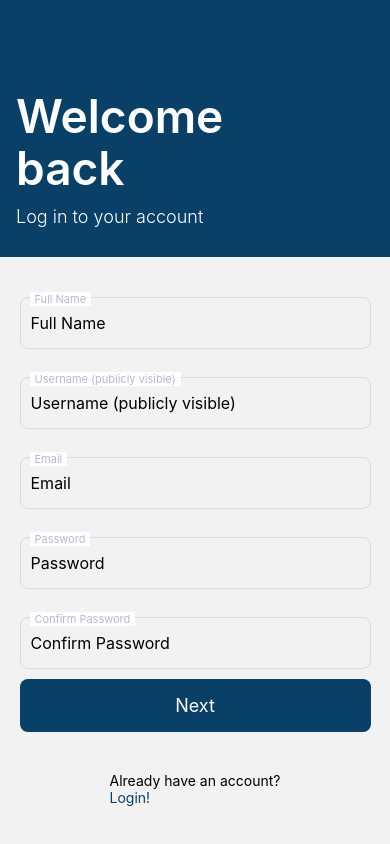
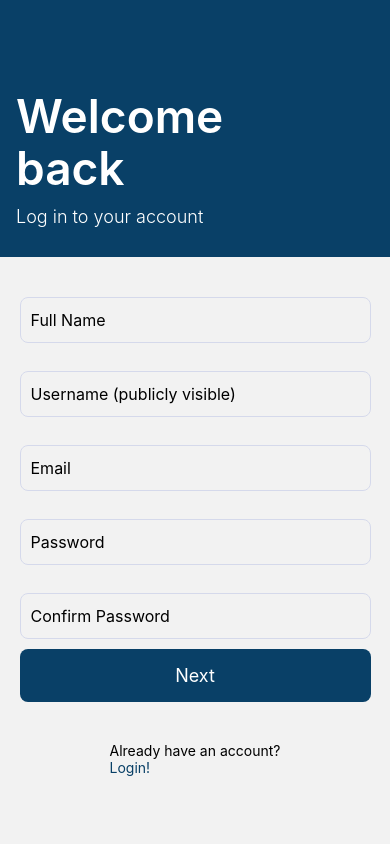
Before and after one commit to TeachNLearn/TeachAndLearnApp, a React Native app: screen /Signup in a window 390 px wide. Built offline with nearby package versions, Linux system fonts and the light colour scheme.

Commit message:
adding props to inoutholders

```diff
--- a/metro.config.js
+++ b/metro.config.js
@@ -1,4 +1,4 @@
-import {getDefaultConfig, mergeConfig} from '@react-native/metro-config';
+const {getDefaultConfig, mergeConfig} = require('@react-native/metro-config');
 
 const defaultConfig = getDefaultConfig(__dirname);
 const {assetExts, sourceExts} = defaultConfig.resolver;
@@ -19,4 +19,4 @@ const config = {
   },
 };
 
-export default mergeConfig(defaultConfig, config);
+module.exports = mergeConfig(defaultConfig, config);
--- a/src/components/input/inputHolder.tsx
+++ b/src/components/input/inputHolder.tsx
@@ -8,54 +8,7 @@ import {
   TextInputChangeEventData,
   View,
 } from 'react-native';
-import styled from 'styled-components/native';
 
-const Section = styled.View`
-  /* border: 1px solid red; */
-  position: relative;
-  width: 100%;
-  box-sizing: border-box;
-  /* font-family: "Nunito"; */
-  height: fit-content;
-  display: flex;
-  flex-direction: column;
-`;
-
-const Input = styled.TextInput`
-  width: 100%;
-  padding: 15px 0px 15px 10px;
-
-  border: 1.5px solid #d5d9eb;
-  border-radius: 8px;
-  color: #000000;
-  font-size: 16px;
-  font-weight: 400;
-`;
-
-interface labelProps {
-  isValid: boolean;
-}
-
-const Label = styled.Text<labelProps>`
-  position: absolute;
-  top: 0;
-  /* font-family: "Nunito"; */
-  left: 10px;
-  pointer-events: none;
-  z-index: 100;
-  font-size: 11px;
-  background-color: white;
-  color: #b3b8db;
-  padding: 0 5px;
-  transform: translateY(-5px);
-`;
-
-const RequiredText = styled.View`
-  color: rgba(0, 0, 0, 0.7);
-  font-size: 0.8rem;
-  text-transform: capitalize;
-  margin-left: 0.5rem;
-`;
 
 interface inputProps {
   value: string;
@@ -67,7 +20,9 @@ interface inputProps {
   hasDropdown?: boolean;
   dropdownData?: string[];
   isRequired?: boolean;
-  isMultiInput?: boolean;
+  isTextarea?: boolean;
+  textareaLines?: number;
+  showLabel?: boolean;
 }
 
 const InputHolder = (props: inputProps) => {
@@ -103,78 +58,70 @@ const InputHolder = (props: inputProps) => {
   };
 
   return (
-    <Section>
-      <Input
+    <View>
+      <TextInput
+        style={[styles.input, props.isTextarea && styles.textAreaInput]}
         value={props.value}
         onFocus={() => setshowPlaceholder(false)}
         placeholder={props.placeholderText}
         onChangeText={inputhandler.bind(this, props.name)}
         autoCapitalize="none"
-        secureTextEntry={props.type == 'password'}
+        secureTextEntry={props.type == "password"}
+        multiline={props.isTextarea}
+        numberOfLines={props.textareaLines ? props.textareaLines : 1}
       />
-      <Label isValid={isValid}>{props.label}</Label>
+      {props.showLabel && <Text style={[styles.label]}>{props.label}</Text>}
       {props.isRequired && (
-        <RequiredText>
-          <Text>*required</Text>
-        </RequiredText>
+        <View style={styles.requiredContainer}>
+          <Text style={styles.requiredText}>*required</Text>
+        </View>
       )}
-    </Section>
+    </View>
   );
 };
 
 const styles = StyleSheet.create({
   container: {
-    // flex: 1,
-    position: 'relative',
-    width: '100%',
-    height: 40,
+    position: "relative",
+    width: "100%",
+    display: "flex",
+    flexDirection: "column",
   },
   input: {
-    width: '100%',
-    height: '100%',
-    paddingVertical: 15,
+    width: "100%",
+    paddingVertical: 12,
     paddingRight: 0,
     paddingLeft: 10,
-    borderStyle: 'solid',
     borderWidth: 1.5,
-    borderColor: '#d5d9eb',
+    borderColor: "#d5d9eb",
     borderRadius: 8,
-    color: '#000000',
+    color: "#000000",
     fontSize: 16,
-    fontWeight: '400',
+    fontWeight: "400",
+  },
+  textAreaInput: {
+    paddingTop: 17,
+    textAlignVertical: "top",
   },
   label: {
-    position: 'absolute',
+    position: "absolute",
     top: 0,
     left: 10,
-    transform: [{translateY: 19}],
-    pointerEvents: 'none',
-    fontSize: 16,
-    lineHeight: 1,
-    borderWidth: 2,
-    borderColor: 'black',
+    pointerEvents: "none",
+    zIndex: 100,
+    fontSize: 11,
+    backgroundColor: "white",
+    color: "#b3b8db",
+    paddingHorizontal: 5,
+    transform: [{ translateY: -7 }],
   },
-  validLabel: {
-    transform: [{translateX: 5}, {translateY: -5}],
-    fontSize: 20,
-    backgroundColor: 'white',
-    // color: "#b3b8db",
-    color: 'black',
-    paddingVertical: 0,
-    paddingHorizontal: 5,
+  requiredContainer: {
+    marginLeft: 8,
   },
-  inValidLabel: {
-    // transform: [{ translateX: 0 }, { translateY: 0 }],
-    fontSize: 16,
-    backgroundColor: undefined,
-    color: '#564c4d',
-    paddingVertical: 0,
-    paddingHorizontal: 0,
-  },
-  required: {
-    color: 'rgba(0, 0, 0, 0.7)',
+  requiredText: {
+    color: "rgba(0, 0, 0, 0.7)",
     fontSize: 0.8,
-    textTransform: 'capitalize',
+    textTransform: "capitalize",
   },
 });
 
--- a/src/components/input/multipleInput.tsx
+++ b/src/components/input/multipleInput.tsx
@@ -11,6 +11,8 @@ interface InputProps {
   hasDropdown?: boolean;
   dropdownData?: string[];
   maxLimit?: number;
+  placeholder: string;
+  showLabel?: boolean;
 }
 
 const MultipleInput = (props: InputProps) => {
@@ -22,12 +24,10 @@ const MultipleInput = (props: InputProps) => {
   };
 
   const keyhandler = (e: any) => {
-    console.log('kfjvnvnk');
-    if (e.nativeEvent.key == 'Enter') {
-      props.arr?.push(props.value);
-      console.log(props.arr);
-      props.updateFields({[props.name]: props.arr, [props.elemName]: ''});
-    }
+    if (props.value == '') return;
+    props.arr?.push(props.value);
+    console.log(props.arr);
+    props.updateFields({[props.name]: props.arr, [props.elemName]: ''});
   };
 
   return (
@@ -35,16 +35,13 @@ const MultipleInput = (props: InputProps) => {
       <TextInput
         style={styles.input}
         value={props.value}
+        placeholder={props.placeholder}
         onChangeText={inputhandler.bind(this, props.elemName)}
         autoCapitalize="none"
         onEndEditing={keyhandler}
+        editable={props.maxLimit ? props.arr.length < props.maxLimit : true}
       />
       <Text style={styles.label}>{props.label}</Text>
-      {props.maxLimit && (
-        <View>
-          <Text>Max {props.maxLimit}</Text>
-        </View>
-      )}
     </View>
   );
 };
--- a/src/screens/profile/Userprofile.tsx
+++ b/src/screens/profile/Userprofile.tsx
@@ -11,7 +11,7 @@ interface ImageInfo {
 }
 const Userprofile: React.FC = () => {
   const [isLearnMode, setIsLearnMode] = useState<boolean>(true);
- const defaultImageSource = require('../assets/Images/userProfilePic.png');
+ const defaultImageSource = require('../../assets/Images/userProfilePic.png');
   const [profileImage, setProfileImage] = useState<ImageInfo>({
     uri: defaultImageSource.uri,
     base64: '',
@@ -24,7 +24,6 @@ const Userprofile: React.FC = () => {
    const handleImagePicker = async (sourceType: 'gallery' | 'camera') => {
     try {
       const image = await ImagePicker.openPicker({
-
         width: 300,
         height: 300,
         cropping: true,
@@ -50,7 +49,6 @@ const Userprofile: React.FC = () => {
       });
 
       console.log(image);
-
 
       setProfileImage({
         uri: image.path,
```
Also changed, not shown: 1 other file (tests, documents, lock files or other folders).
